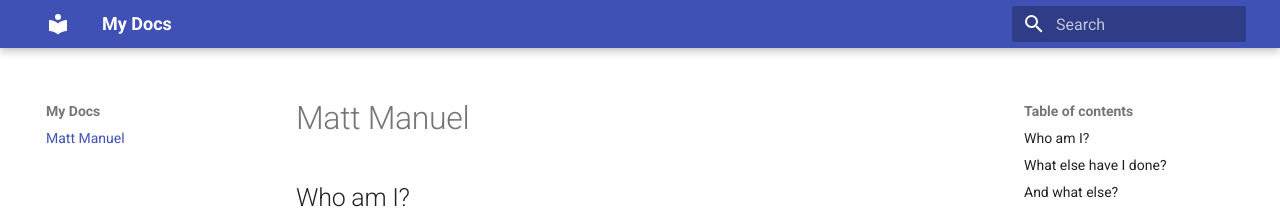
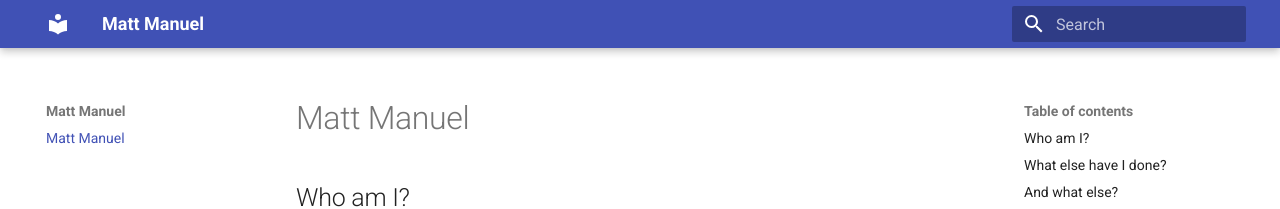
Before and after one commit to matt-the-ogre/mattmanuel.ca, an MkDocs documentation site: the page built from docs/index.md, in a window 1280 px wide. Shown: the top 209 px of the page. Built offline with MkDocs 1.6.1 and Material for MkDocs 9.7.7, drawn with Linux system fonts in a browser that asks for light colours.

Commit message:
Update site name in mkdocs.yml to Matt Manuel

```diff
--- a/mkdocs.yml
+++ b/mkdocs.yml
@@ -1,3 +1,3 @@
-site_name: My Docs
+site_name: Matt Manuel
 theme:
   name: material
```
